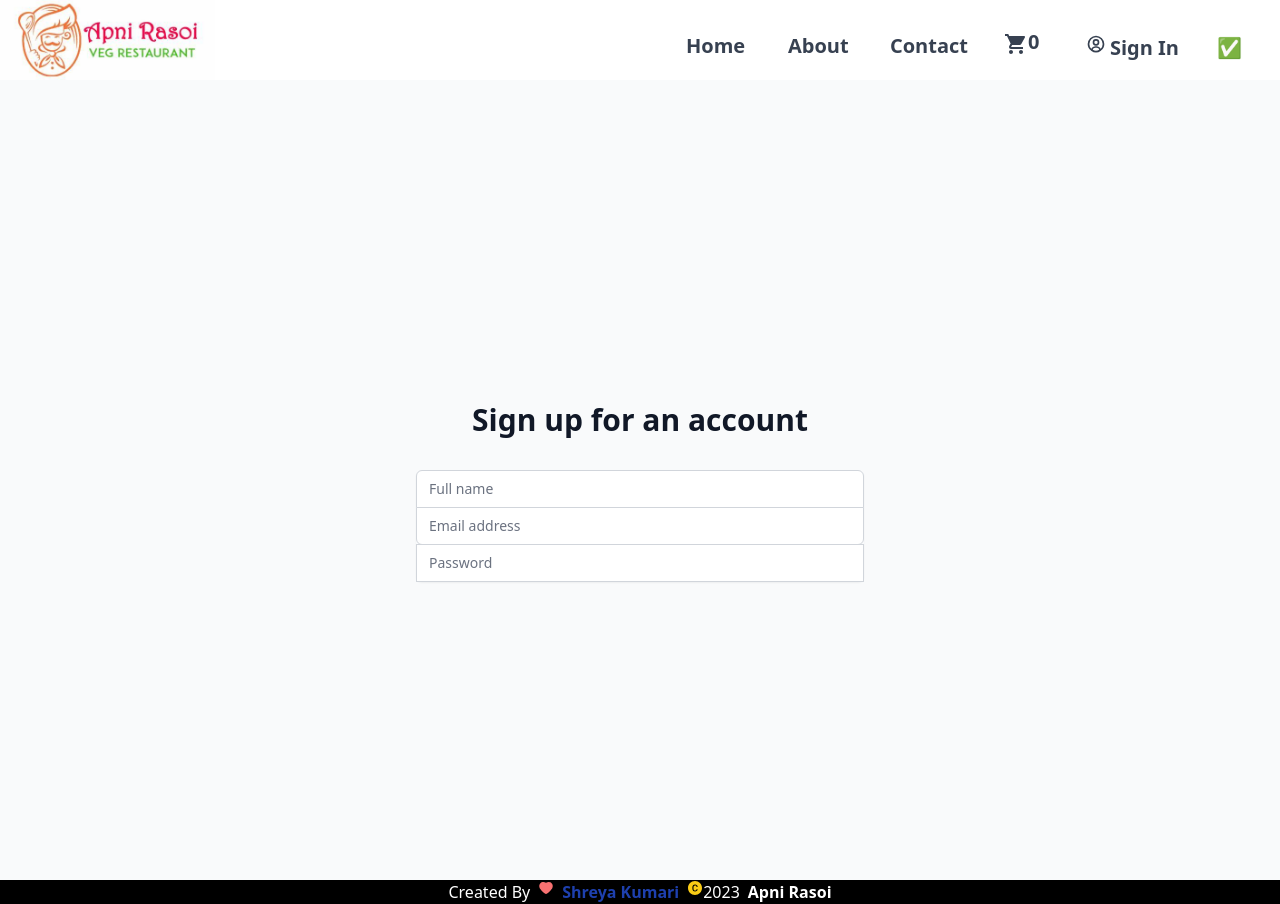
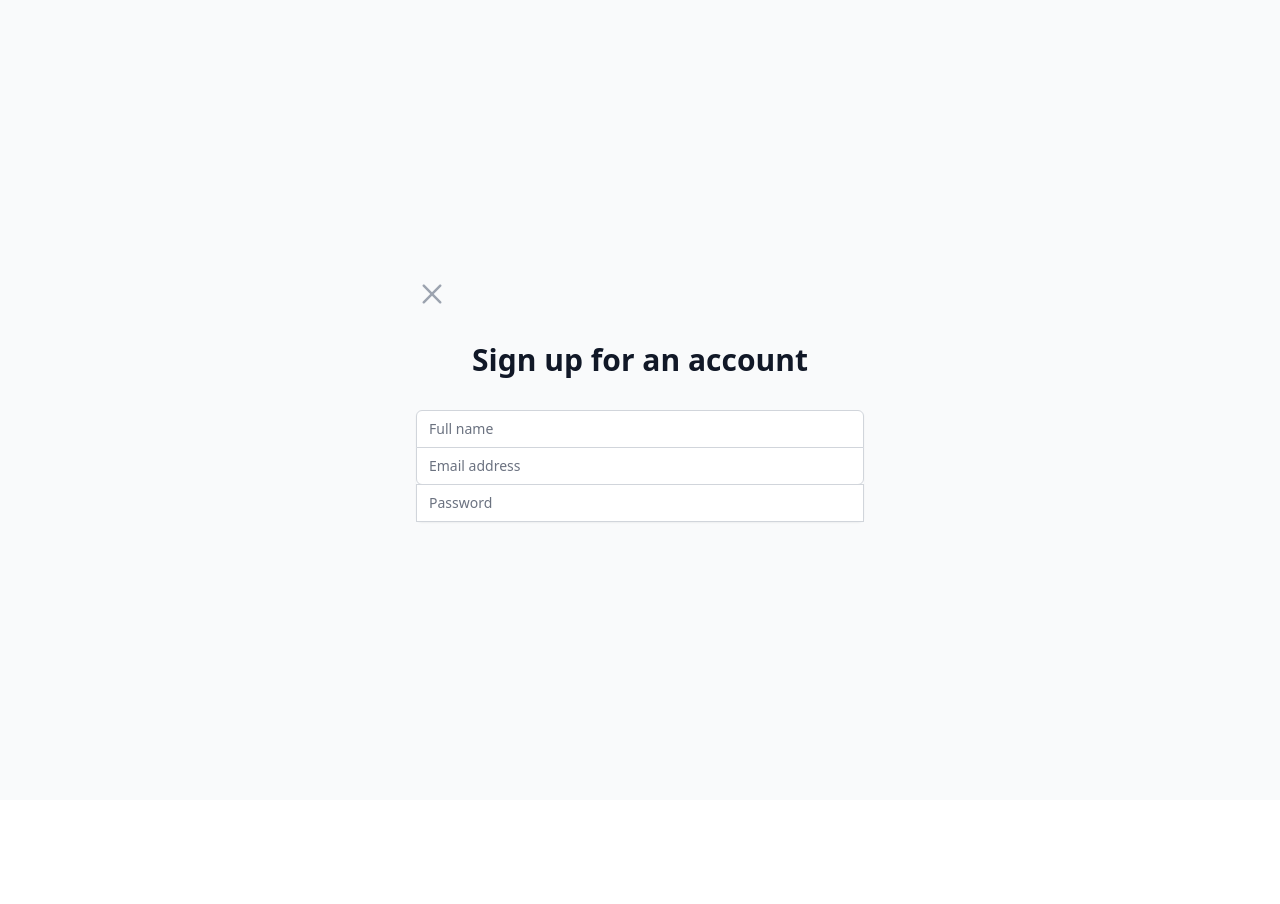
Before and after one commit to shreypilot/Apni-Rasoi, a React (Create React App) app: page /login in a window 1280 px wide. After the commit the page ends 800 px from the top, so only its background shows below. Built offline with nearby package versions, Linux system fonts and the light colour scheme.

Commit message:
add closesignin functionality

```diff
--- a/src/App.js
+++ b/src/App.js
@@ -17,7 +17,7 @@ import useOnline from "./utils/useOnline";
 import { useNavigate } from "react-router-dom";
 import OfflinePage from './components/OfflinePage';
 //import Sidebar from './components/Sidebar';
-
+import Homepage from './components/Homepage';
 // import firebase from './firebase'
 const Cart = lazy(() => import("./components/Cart"));
 const About = lazy(() => import("./components/About"));
@@ -33,20 +33,12 @@ const AppLayout = () => {
       <>
 
         {isSignIn ? (
-          <div className='bg-transparent '>
+
             <Login />
-          </div>
+
         ):(
           <>
-              <Header />
-                {isOnline ? (
-                  <>
-                    <Outlet />
-                  </>
-                    ) : (
-                    <OfflinePage />
-                )}
-              <Footer />
+            <Homepage />
           </>
 
           )
@@ -91,6 +83,7 @@ const appRouter = createBrowserRouter([
           element: <RestaurantMenu />,
         },
         {
+
           path: "/cart",
           element: (
             <Suspense fallback={<Shimmer />}>
@@ -98,14 +91,14 @@ const appRouter = createBrowserRouter([
             </Suspense>
           ),
         },
-        {
-            path: "login",
-            element: <Login />,
-        },
+
 
       ],
     },
-
+    {
+            path: "/login",
+            element: <Login />,
+    },
   ]);
 
   function App() {
--- a/src/components/Homepage.js
+++ b/src/components/Homepage.js
@@ -0,0 +1,24 @@
+import React from 'react'
+import Header from "../components/Header";
+import Footer from "../components/Footer";
+import { createBrowserRouter, RouterProvider, Outlet, useRoutes } from "react-router-dom"; // for routing our page import createBrowserRouter and RouterProvider for providing router & Outlet for children component for nested routing
+import useOnline from "../utils/useOnline";
+import OfflinePage from '../components/OfflinePage';
+const Homepage = () => {
+    const isOnline = useOnline();
+  return (
+    <>
+        <Header />
+                {isOnline ? (
+                  <>
+                    <Outlet />
+                  </>
+                    ) : (
+                    <OfflinePage />
+                )}
+              <Footer />
+    </>
+  )
+}
+
+export default Homepage
--- a/src/components/Login.js
+++ b/src/components/Login.js
@@ -1,12 +1,28 @@
 import React from 'react';
-
+import {RxCross2} from 'react-icons/rx';
+import { useDispatch } from "react-redux";
+import { closeSignIn } from '../utils/appSlice';
 
 function Login() {
-  //early return pattern
+  const dispatch = useDispatch();
+  const closeSignInHandler = () => {
+    console.log("toggleSignInHandler called");
+
+    dispatch(closeSignIn())
+  }
+
   return (
 
     <div className="min-h-screen flex items-center justify-center bg-gray-50 py-12 px-4 sm:px-6 lg:px-8">
       <div className="max-w-md w-full space-y-8">
+        <div>
+          <RxCross2
+            className="h-8 w-8 text-gray-400 cursor-pointer"
+            onClick={() => closeSignInHandler()}
+
+          />
+
+        </div>
         <div>
           <h2 className="mt-6 text-center text-3xl font-extrabold text-gray-900">
             Sign up for an account
```
